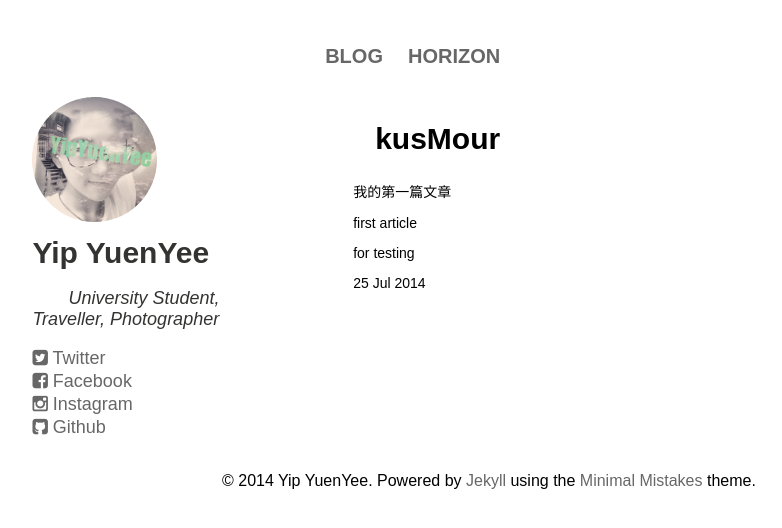
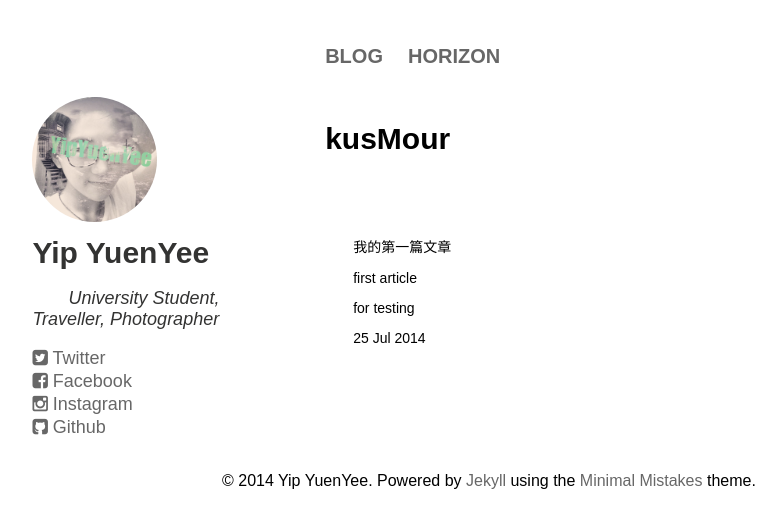
Before and after one commit to kusmour/blog_jekyll, a Jekyll site: the page built from _posts/2014-07-25-first-article.html, in a window 1280 px wide. Shown: the top 528 px of the page, without its empty margins (102-884 px from the left). Built offline with Jekyll 4.4.1, drawn with Linux system fonts in a browser that asks for light colours.

Commit message:
article page css

```diff
--- a/style/article_page.css
+++ b/style/article_page.css
@@ -10,7 +10,7 @@ article {
 
 .article_wrap h2 {
 	font-size: 30px;
-	margin-left: 50px;
+	margin-bottom: 80px;
 }
 
 .article_wrap p {
```
